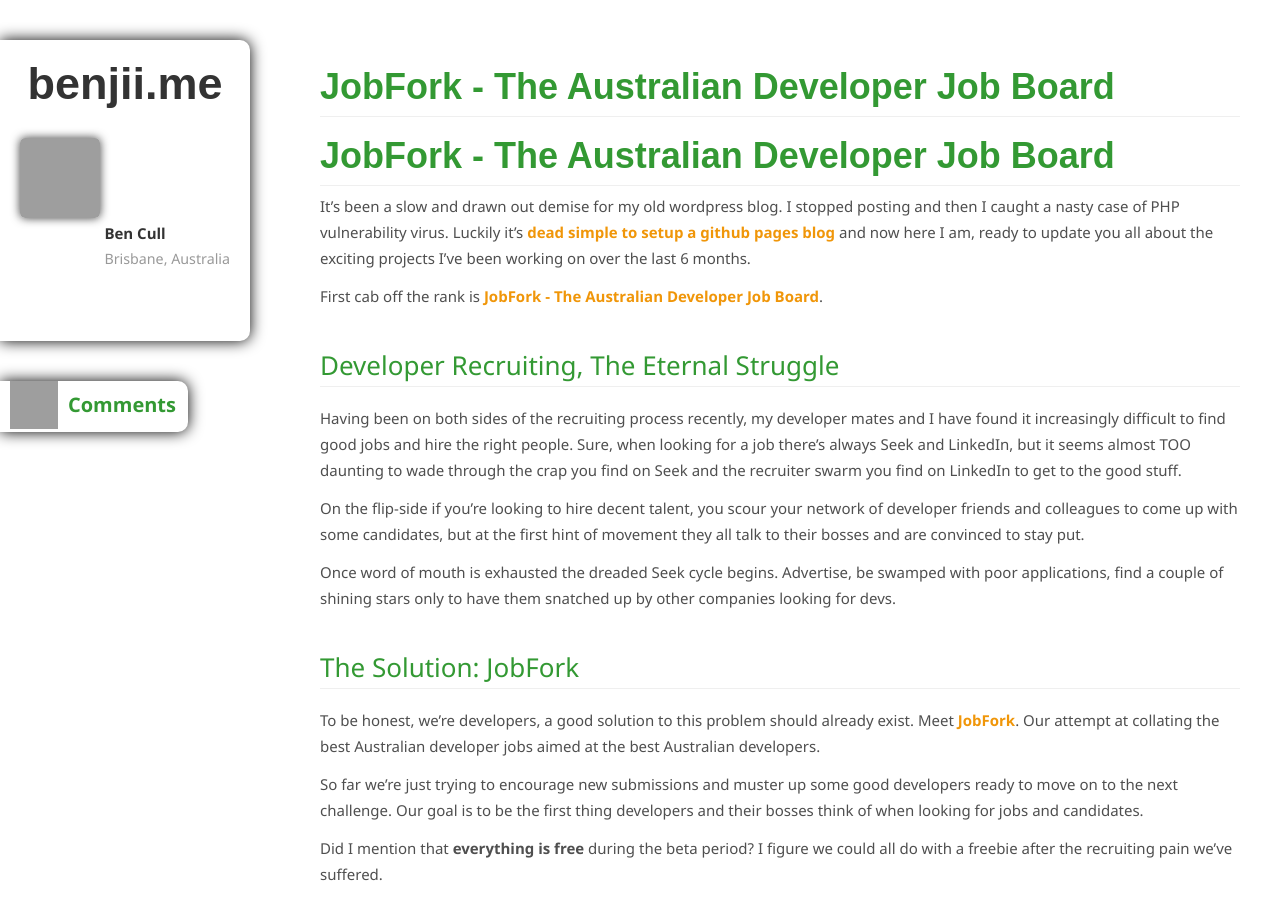
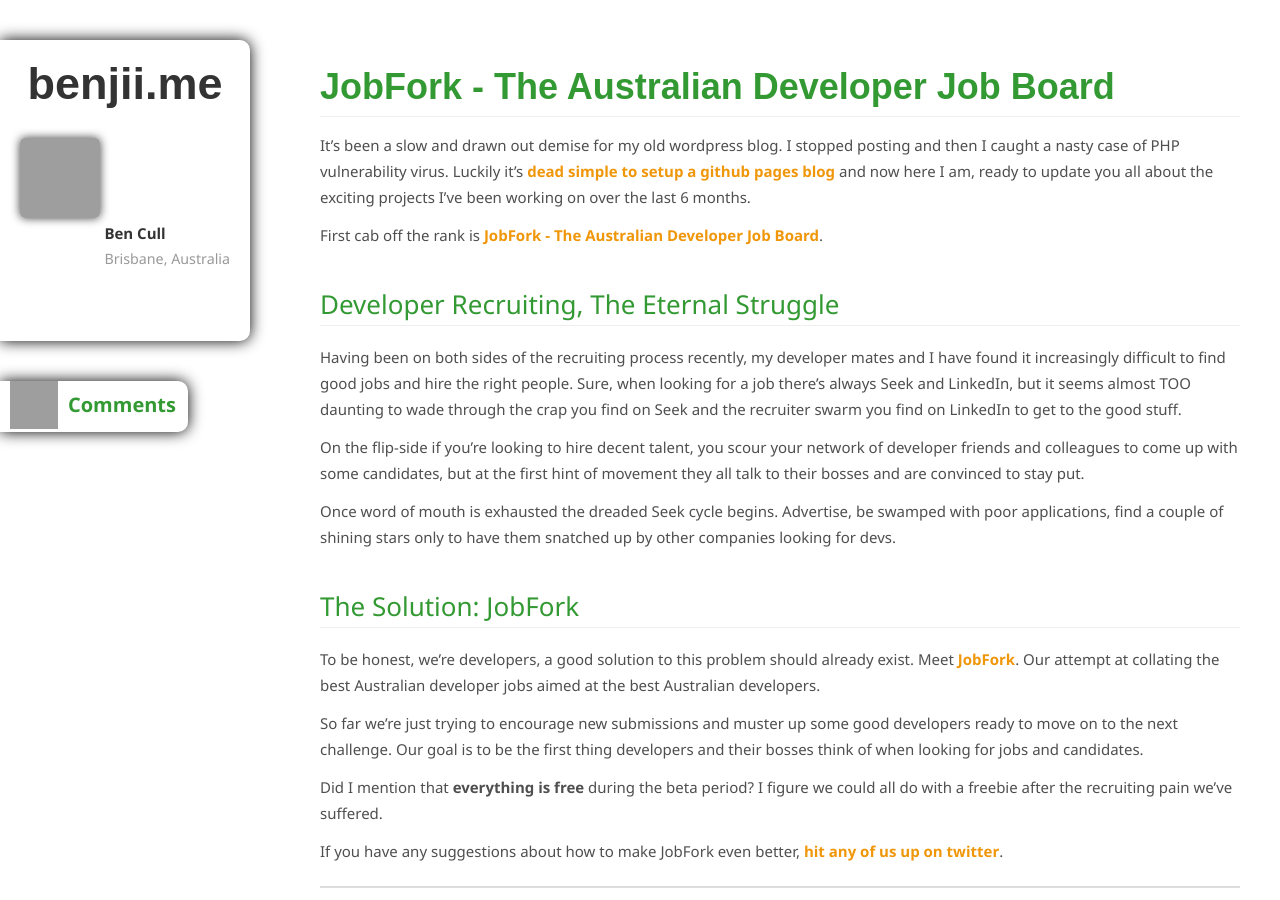
Before and after one commit to bjcull/bjcull.github.com, a Jekyll site: the page built from _posts/2012-07-02-jobfork-the-australian-developer-job-board.md, in a window 1280 px wide and 900 px high. Built offline with Jekyll 4.4.1, drawn with Linux system fonts in a browser that asks for light colours; nearby versions of some CDN libraries; comment, search, counter and statistics services are not loaded; grey boxes are pictures that could not be loaded.

Commit message:
Updated 2012-07-02-jobfork-the-australian-developer-job-board.md

```diff
--- a/_posts/2012-07-02-jobfork-the-australian-developer-job-board.md
+++ b/_posts/2012-07-02-jobfork-the-australian-developer-job-board.md
@@ -9,8 +9,6 @@
 - australia
 published: true
 ---
-# JobFork - The Australian Developer Job Board
-
 It's been a slow and drawn out demise for my old wordpress blog. I stopped posting and then I caught a nasty case of PHP vulnerability virus. Luckily it's [dead simple to setup a github pages blog](http://lukencode.com/2012/02/13/using-pretzel-jekyll-to-your-blog-on-github/) and now here I am, ready to update you all about the exciting projects I've been working on over the last 6 months.
 
 First cab off the rank is [JobFork - The Australian Developer Job Board](http://jobfork.com.au).
```
